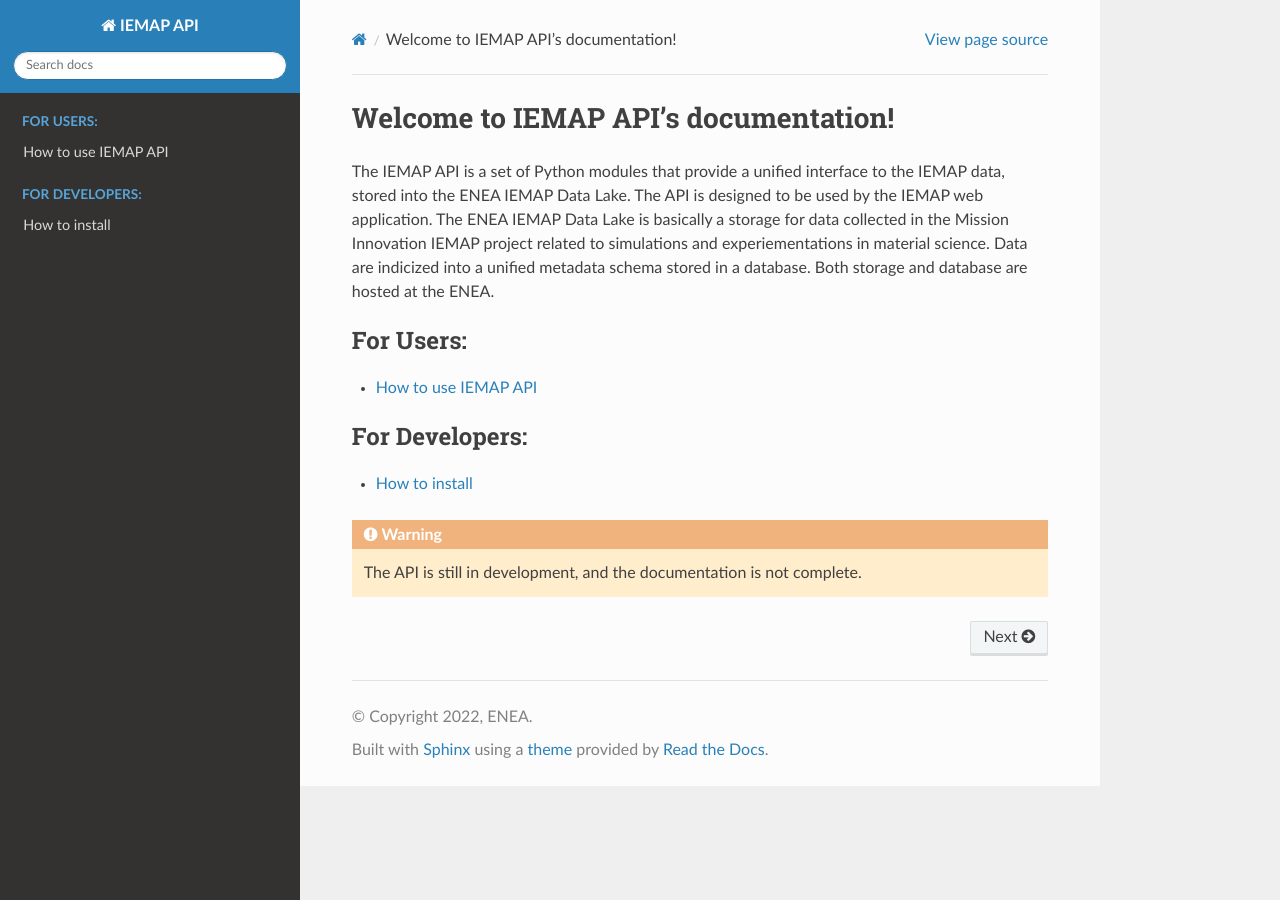
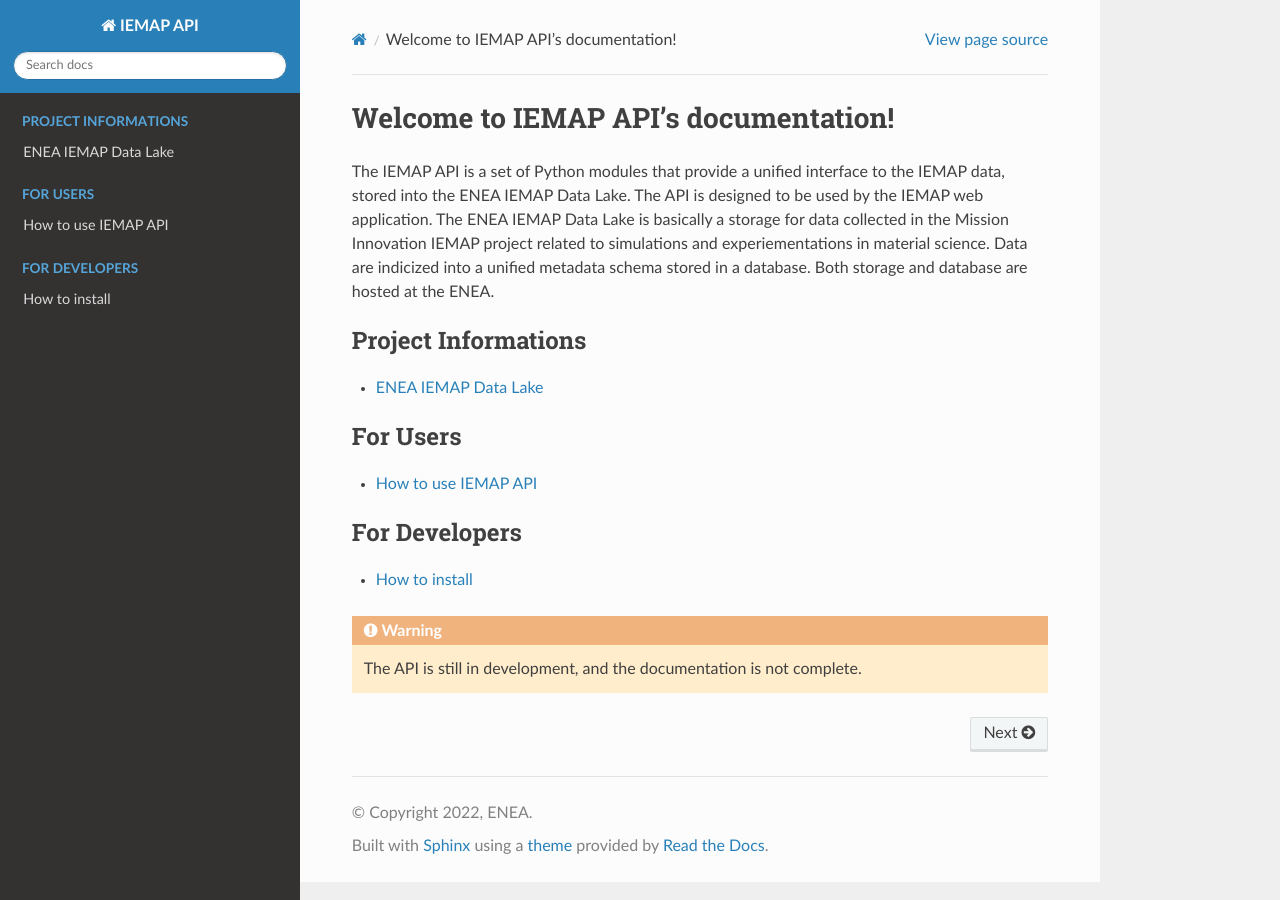
Before and after one commit to ai4mat/iemap-api-docs, a Sphinx documentation site: the page built from docs/index.rst, in a window 1280 px wide. Built offline with Sphinx 7.4.7 and the Read the Docs theme 2.0.0, drawn with Linux system fonts in a browser that asks for light colours.

Commit message:
updates: Project infos introduced in the index

```diff
--- /dev/null
+++ b/docs/datalake.rst
@@ -0,0 +1,19 @@
+ENEA IEMAP Data Lake
+====================
+
+Architecture
+------------
+
+.. image:: _static/IEMAP-DataLake.png
+    :align: center
+    :width: 70%
+
+
+Infrastructure details
+----------------------
+
+GPFS
+~~~~
+
+mongoDB
+~~~~~~~
--- a/docs/index.rst
+++ b/docs/index.rst
@@ -8,17 +8,24 @@ Welcome to IEMAP API's documentation!
 
 The IEMAP API is a set of Python modules that provide a unified interface to the IEMAP data, stored into the ENEA IEMAP Data Lake. The API is designed to be used by the IEMAP web application. The ENEA IEMAP Data Lake is basically a storage for data collected in the Mission Innovation IEMAP project related to simulations and experiementations in material science. Data are indicized into a unified metadata schema stored in a database. Both storage and database are hosted at the ENEA.
 
+.. toctree::
+   :maxdepth: 1
+   :caption: Project Informations
+
+   datalake
+
+
 
 .. toctree::
    :maxdepth: 1
-   :caption: For Users:
+   :caption: For Users
 
    apiuser
 
 
 .. toctree::
    :maxdepth: 1
-   :caption: For Developers:
+   :caption: For Developers
 
    install
 
```
Also changed, not shown: requirements.txt (+2 -11 lines), docs/_static/IEMAP-DataLake.png (added), 8 other files.
